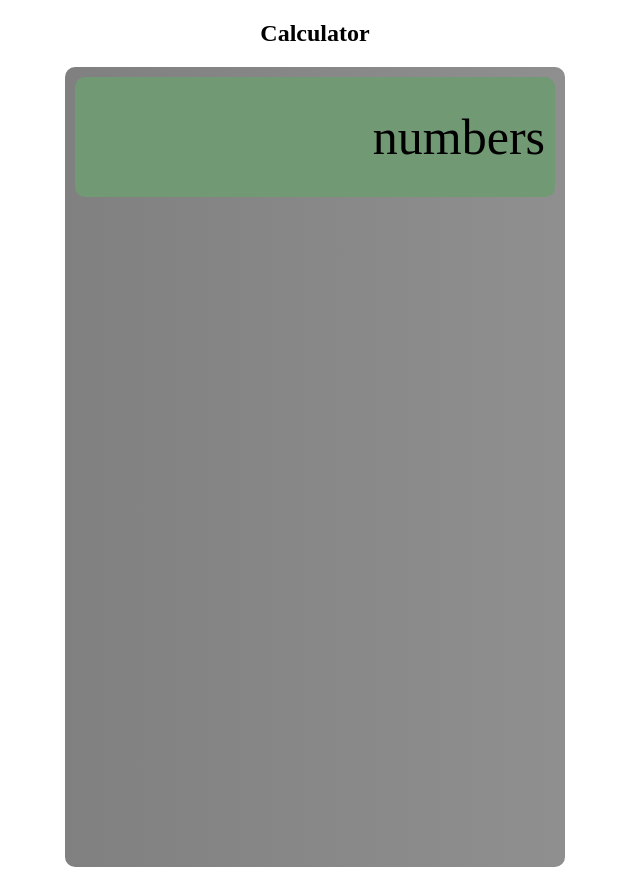
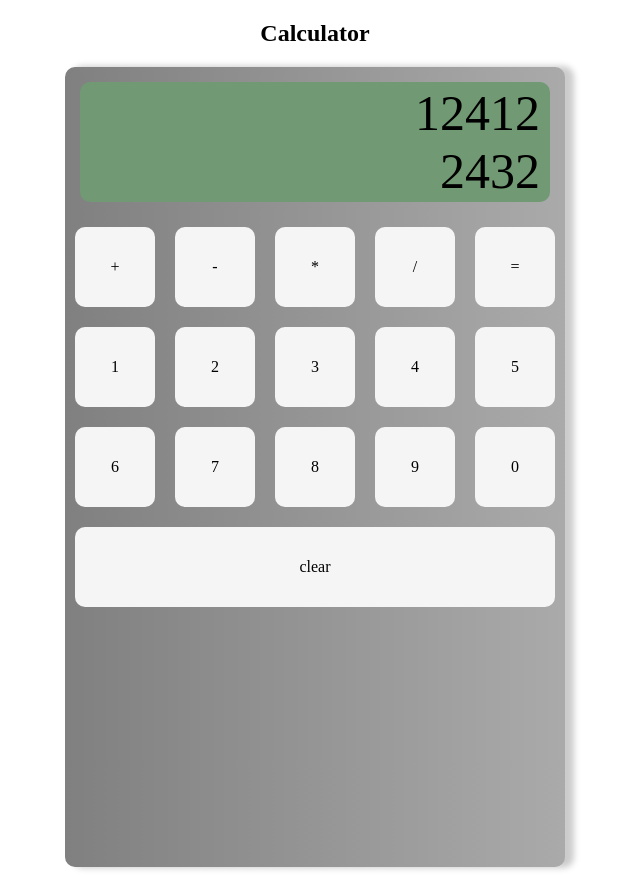
Before and after one commit to BobtheGoon/OdinCalculator, a plain HTML site: page index.html in a window 1280 px wide. Shown: the whole page, without its empty margins (325-965 px from the left). Drawn offline with Linux system fonts and the light colour scheme.

Commit message:
Add keypad

```diff
--- a/index.html
+++ b/index.html
@@ -9,12 +9,31 @@
 </head>
 <body>
     <h2>Calculator</h2>
-    <div class="calcBody">
-        <div class="display">
-            <p>numbers</p>
+    <div class="calcBody one-edge-shadow">
+        <div id="display">
+            <div id="solved">12412</div>
+            <div id="current">2432</div>
+        </div>
+
+        <div class="keypad">
+            <div class="add">+</div>
+            <div class="subtract">-</div>
+            <div class="multiply">*</div>
+            <div class="division">/</div>
+            <div class="equals">=</div>
+            <div class="1">1</div>
+            <div class="2">2</div>
+            <div class="3">3</div>
+            <div class="4">4</div>
+            <div class="5">5</div>
+            <div class="6">6</div>
+            <div class="7">7</div>
+            <div class="8">8</div>
+            <div class="9">9</div>
+            <div class="0">0</div>
+            <div class="clear">clear</div>
         </div>
     </div>
-
     <script src="calc.js"></script>
 </body>
 </html>
--- a/styles.css
+++ b/styles.css
@@ -4,25 +4,61 @@ h2 {
 
 .calcBody {
     display: flex;
+    flex-direction: column;
+    justify-content: start;
+    align-items: center;
     width: 500px;
     height: 800px;
     background-color: gray;
     margin: auto;
-    justify-content: center;
     border-radius: 10px;
-    background-image: linear-gradient(to right, gray, rgb(143, 143, 143));
+    background-image: linear-gradient(to right, gray, rgb(170, 170, 170));
 }
 
-.display {
+#display {
     display: flex;
-    width: 480px;
+    flex: 0 1 auto;
+    flex-direction: column;
+    align-self: top;
+    justify-content: center;
+    align-items: flex-end;
+    width: 450px;
     height: 100px;
     background-color: rgb(113, 153, 115);
-    margin: 10px;
+    margin: 15px 0px;
     padding: 10px;
-    align-self: top;
-    justify-content: end;
-    align-items: center;
     border-radius: 10px;
     font-size: 50px;
 }
+
+#solved {
+
+}
+
+#current {
+
+}
+
+.keypad {
+    display: flex;
+    flex-direction: row;
+    flex-wrap: wrap;
+}
+
+.keypad div {
+    display: flex;
+    justify-content: center;
+    align-items: center;
+    flex-grow: 1;
+    width: 80px;
+    height: 80px;
+    margin: 10px;
+    background-color: whitesmoke;
+    border-radius: 10px;
+}
+
+.one-edge-shadow {
+	-webkit-box-shadow: 8px 0px 6px 1px #ccc;
+	   -moz-box-shadow: 8px 0px 6px 1px #ccc;
+	        box-shadow: 8px 0px 6px 1px #ccc;
+}
```
